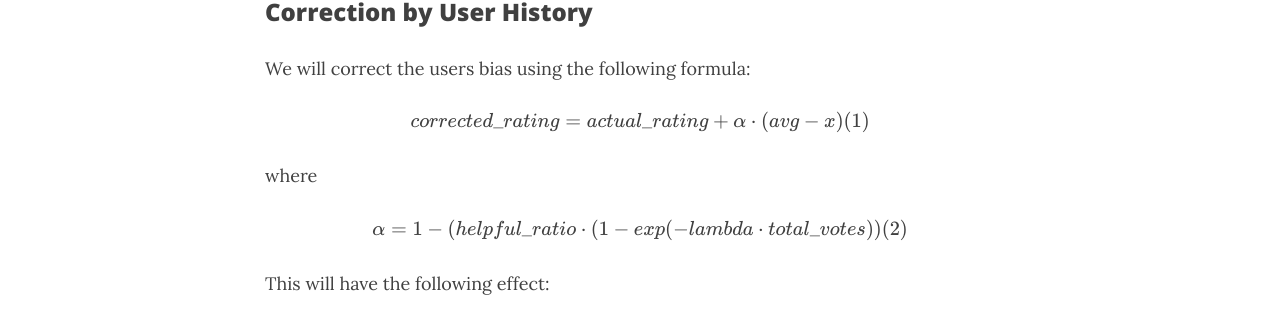
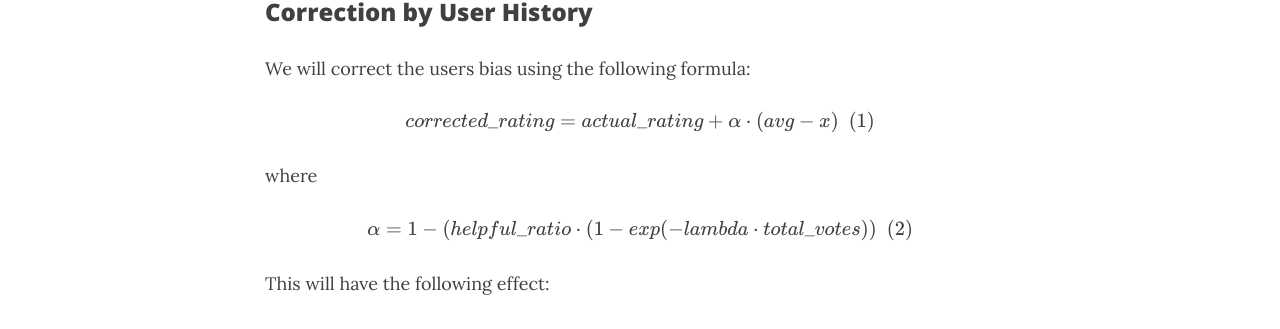
Before and after one commit to ada-lyn/ada-lyn.github.io, a Jekyll site: the page built from index.md, in a window 1280 px wide and 900 px high, scrolled down 32243 px. Shown: the part 148-477 px from the top of the window. Built offline with Jekyll 4.4.1, drawn with Linux system fonts in a browser that asks for light colours; nearby versions of some CDN libraries; formulas are drawn with MathJax 3.

Commit message:
Update index.md

```diff
--- a/index.md
+++ b/index.md
@@ -380,11 +380,11 @@ Overall, the time correction seems to have worked well, correcting the biggest b
 
 We will correct the users bias using the following formula:<br>
 
-\\[ corrected\\_rating = actual\\_rating + \alpha \cdot (avg - x) (1)\\]
+\\[ corrected\\_rating = actual\\_rating + \alpha \cdot (avg - x) \\ \\ (1)\\]
 
 where
 
-\\[ \alpha = 1 - (helpful\\_ratio \cdot (1 - exp(-lambda \cdot total\\_votes)) (2)\\]
+\\[ \alpha = 1 - (helpful\\_ratio \cdot (1 - exp(-lambda \cdot total\\_votes)) \\ \\  (2)\\]
 
 This will have the following effect:
 
```
